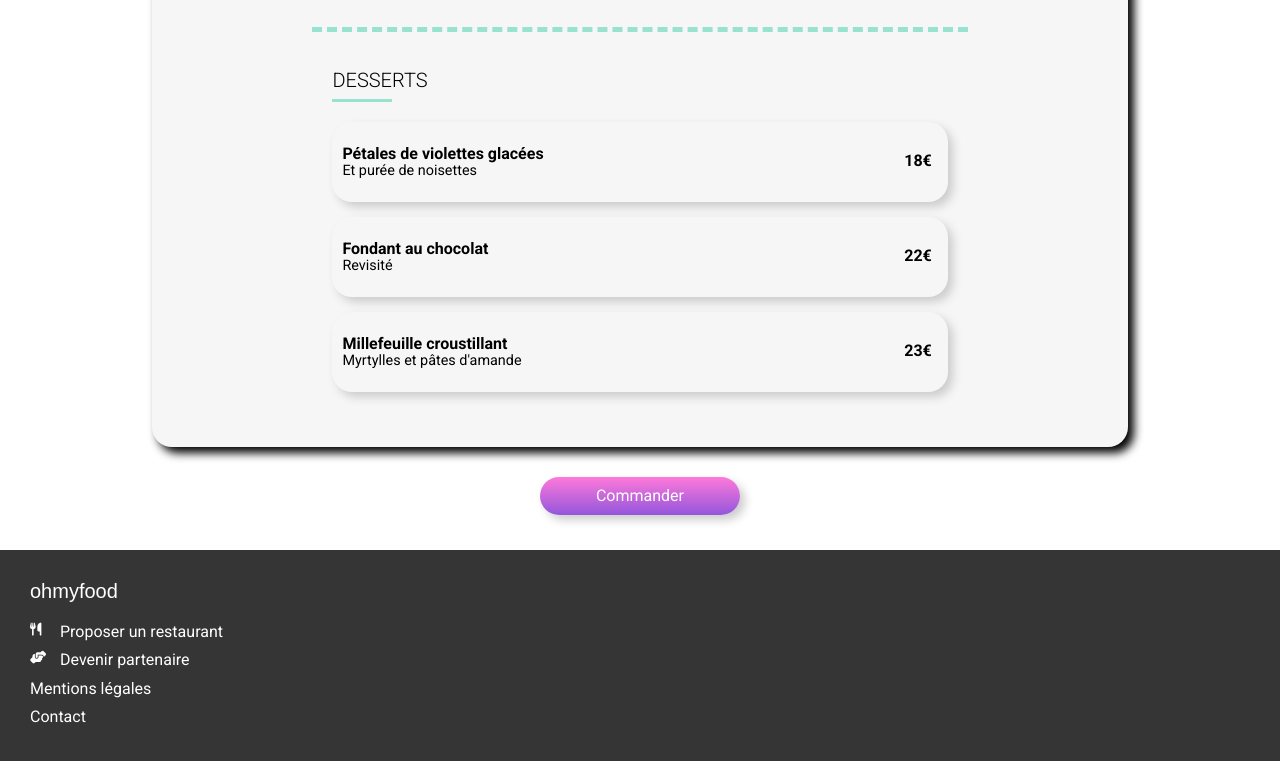
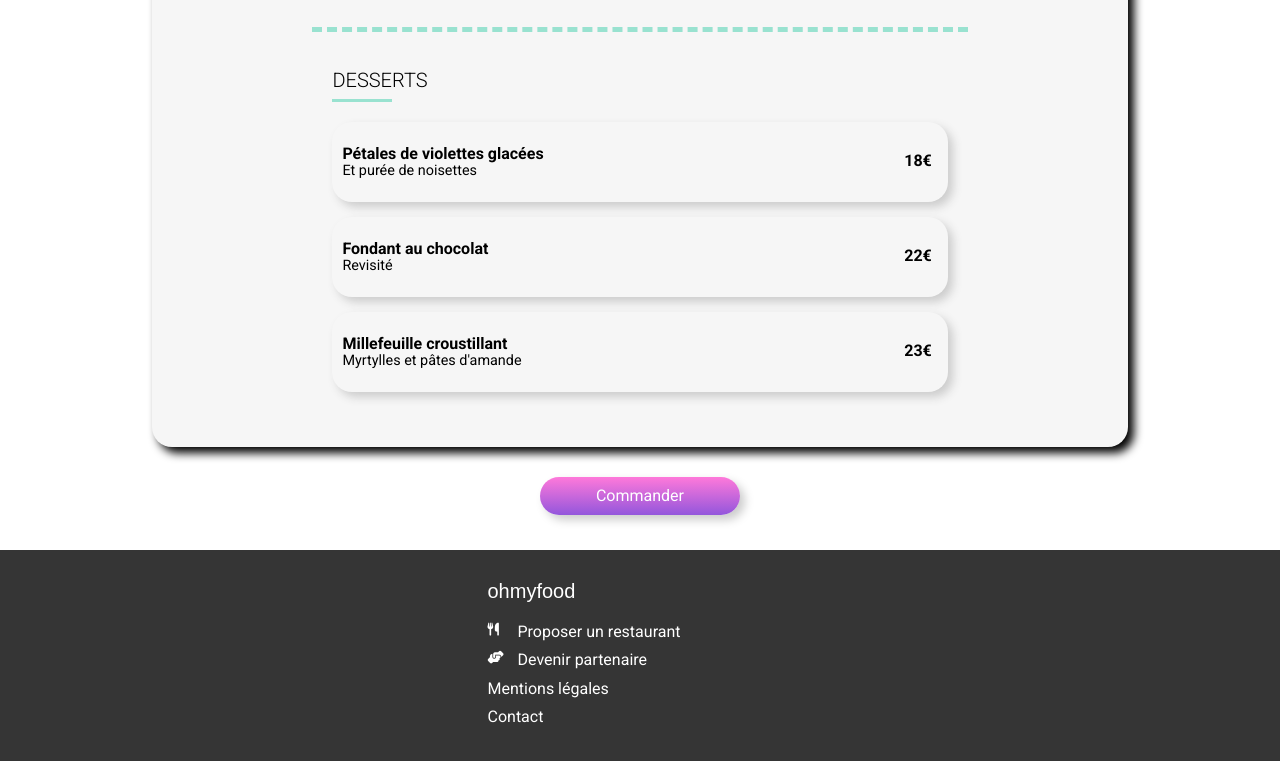
Before and after one commit to Maxime-Gld/Galonde-Maxime-OhMyFood-HTML-CSS-SASS, a website: page html/A-la-francaise.html in a window 1280 px wide. Shown: the part 1316-2077 px from the top of the page. Drawn offline with nearby package versions, Linux system fonts and the light colour scheme; files that its build step writes are made by us from their sources; a web font is replaced by a local one.

Commit message:
correction responsive footer menu

```diff
--- a/sass/mediaqueries/_tablette-menu.scss
+++ b/sass/mediaqueries/_tablette-menu.scss
@@ -25,5 +25,12 @@
         transition: transform 300ms ease;
     }
 
-
+    .footer {
+        justify-content: center;
+        &__container {
+            width: 25%;
+            margin: auto;
+            align-items: center;
+        }
+    }
 }
```
